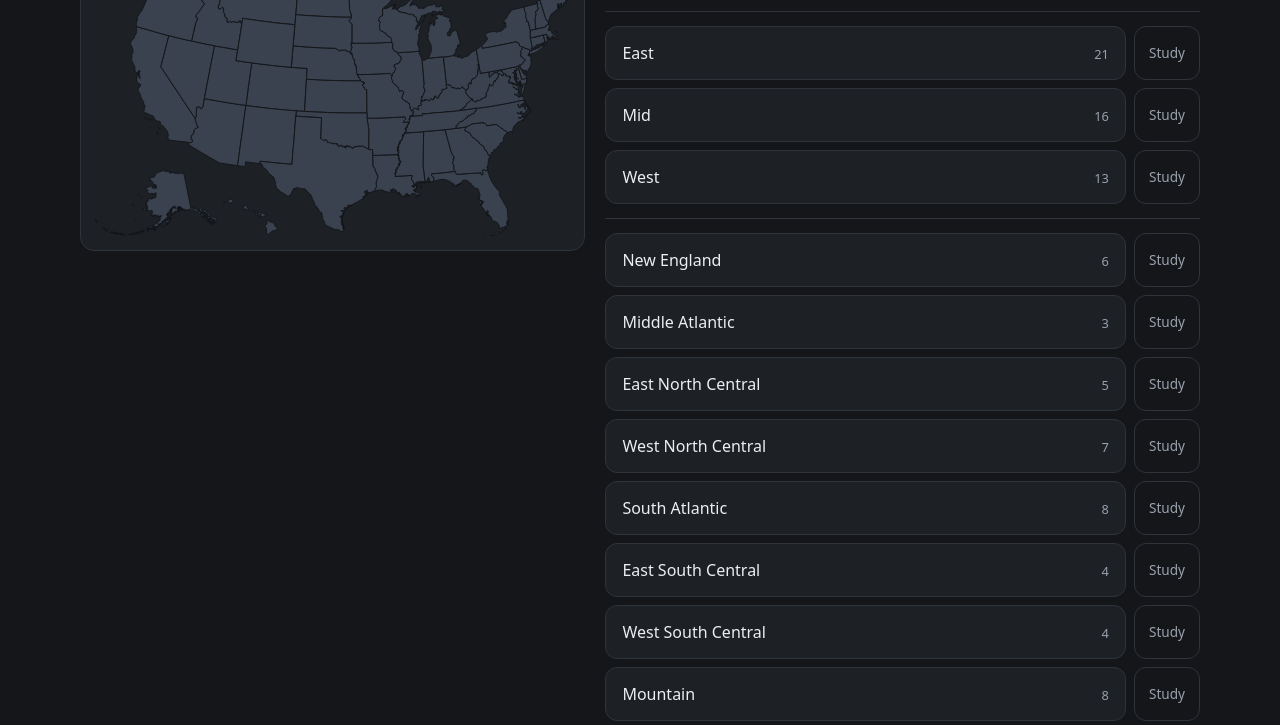
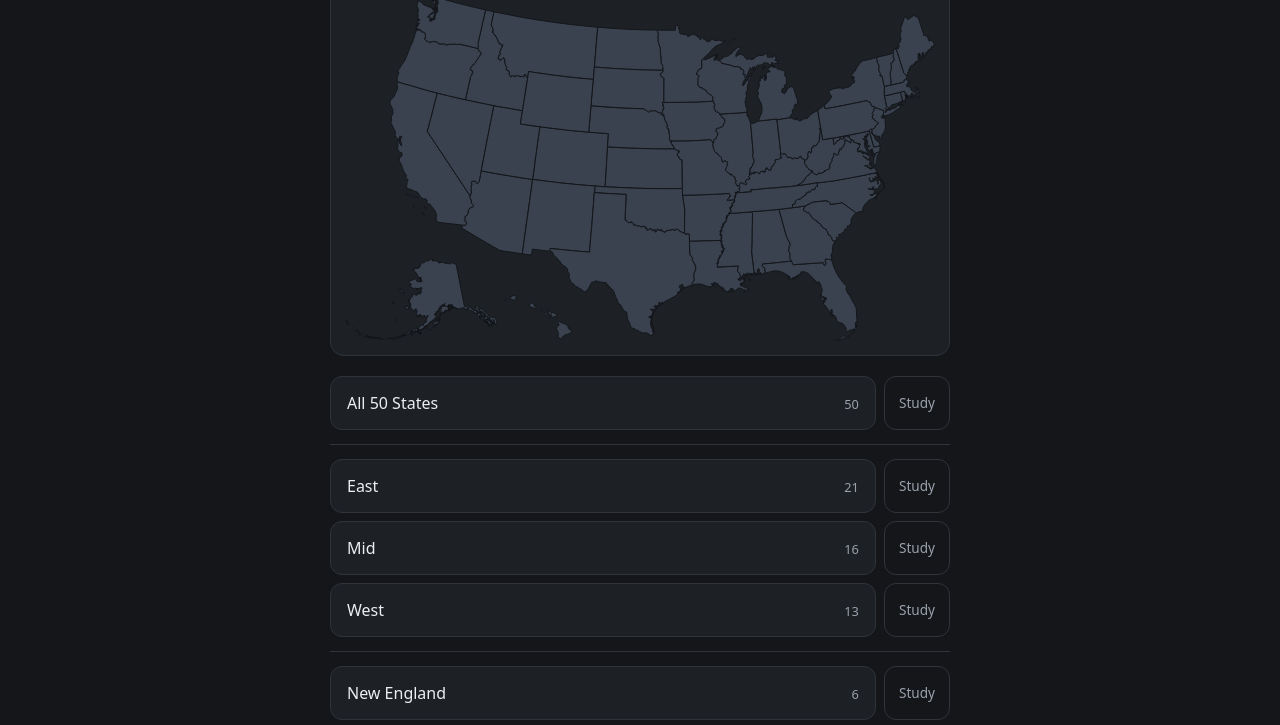
Before and after one commit to jowolfpack/statelearner, a website built with Vite: page index.html in a window 1280 px wide. Shown: the part 134-859 px from the top of the page. Built offline with nearby package versions, Linux system fonts and the light colour scheme.

Commit message:
Only put the map beside the question when it is a tall one
The side-by-side layout was applied to every deck, but the US map is wide and
short and a narrow left column just squashes it.

The layout now follows the map's own shape, read from its viewBox: portrait
maps go beside the question, landscape ones stay above it. So the NYC map gets
the sticky column and the states deck is back to how it was, with no new flag
to set on a future deck.

Co-Authored-By: Claude Opus 5 <noreply@anthropic.com>

```diff
--- a/index.html
+++ b/index.html
@@ -7,7 +7,7 @@
     <title>StateLearner</title>
   </head>
   <body>
-    <main class="app">
+    <main class="app" id="app">
       <header class="app-header">
         <button type="button" class="back" id="back" hidden>&larr; Groups</button>
         <h1 id="title">StateLearner</h1>
@@ -39,7 +39,7 @@
         </div>
       </header>
 
-      <div class="workspace">
+      <div class="workspace" id="workspace">
         <div id="map-slot" class="map-slot"></div>
         <div class="panels">
       <!-- Group picker -->
--- a/src/main.ts
+++ b/src/main.ts
@@ -22,6 +22,7 @@ function el<T extends HTMLElement>(id: string): T {
 }
 
 const ui = {
+  app: el("app"),
   back: el<HTMLButtonElement>("back"),
   title: el("title"),
   deck: el<HTMLSelectElement>("deck"),
@@ -95,6 +96,14 @@ function fillDirectionOptions(active: Deck): void {
   ui.direction.value = settings.direction();
 }
 
+/** True when the deck's map is portrait, from its own viewBox. */
+function isTallMap(candidate: Deck): boolean {
+  const box = candidate.map?.viewBox.trim().split(/\s+/).map(Number);
+  if (box === undefined || box.length !== 4 || box.some(Number.isNaN)) return false;
+  const [, , width, height] = box as [number, number, number, number];
+  return height > width;
+}
+
 function useDeck(next: Deck): void {
   speech.cancel();
   deck = next;
@@ -103,6 +112,9 @@ function useDeck(next: Deck): void {
   progress = progressFor(next.id);
   map = next.map === undefined ? null : new RegionMap(next.map);
   ui.mapSlot.replaceChildren(...(map === null ? [] : [map.element]));
+  // A map taller than it is wide goes beside the question on a wide screen;
+  // a wide one like the US would only be squashed by a narrow column.
+  ui.app.classList.toggle("map-beside", isTallMap(next));
   fillDirectionOptions(next);
   ui.deck.value = next.id;
   session = null;
--- a/src/style.css
+++ b/src/style.css
@@ -66,26 +66,26 @@ body {
  * single card.
  */
 @media (min-width: 900px) {
-  .app {
+  .app.map-beside {
     max-width: 1120px;
   }
 
-  .workspace {
+  .app.map-beside .workspace {
     grid-template-columns: minmax(280px, 0.85fr) minmax(360px, 1fr);
     align-items: start;
   }
 
   /* With the map switched off there is no left column to keep. */
-  .workspace:has(> .map-slot[hidden]) {
+  .app.map-beside .workspace:has(> .map-slot[hidden]) {
     grid-template-columns: 1fr;
   }
 
-  .map-slot {
+  .app.map-beside .map-slot {
     position: sticky;
     top: 20px;
   }
 
-  .us-map {
+  .app.map-beside .us-map {
     max-height: calc(100vh - 120px);
   }
 }
```
Also changed, not shown: src/app.test.ts (+10 -0 lines).
